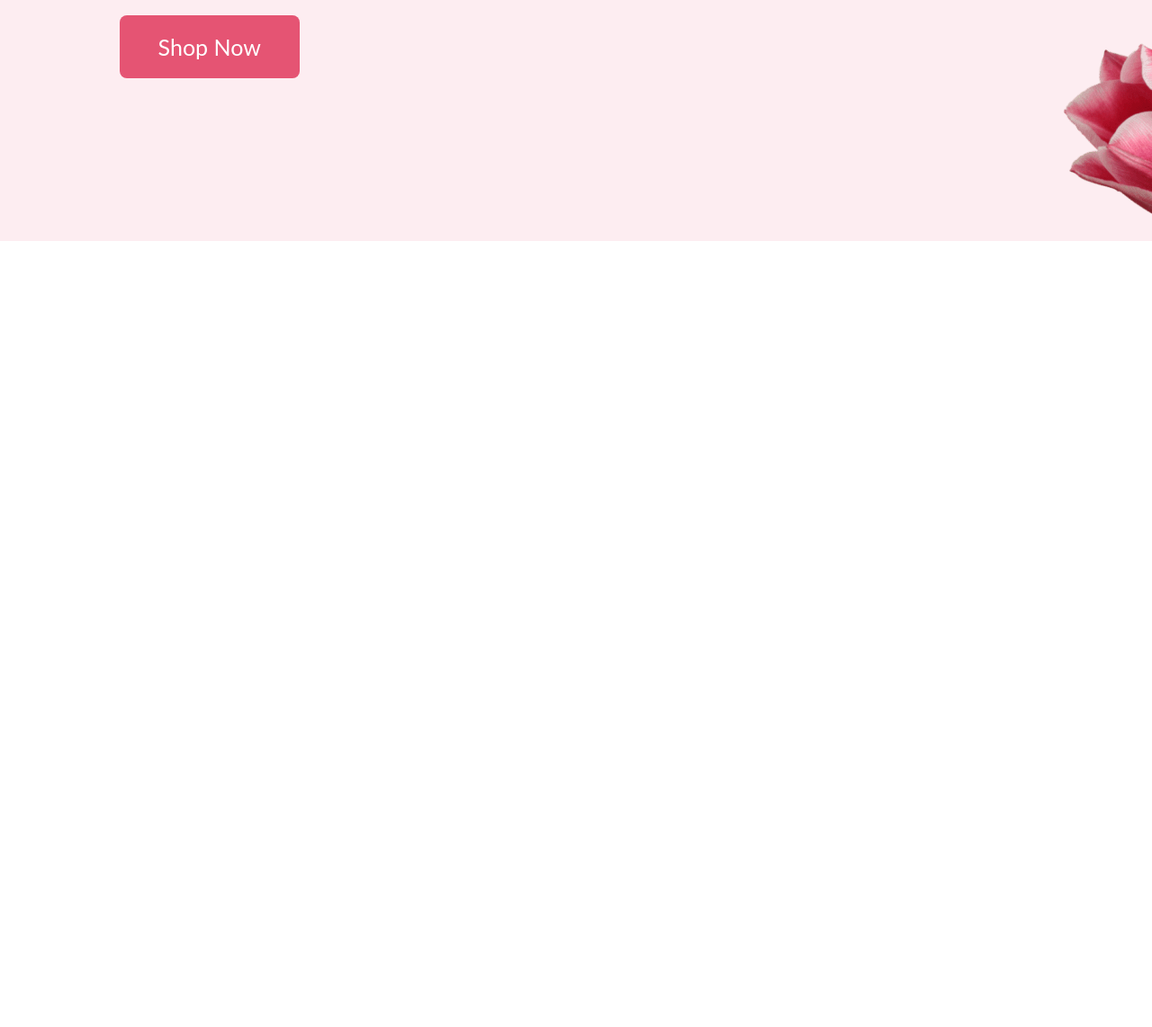
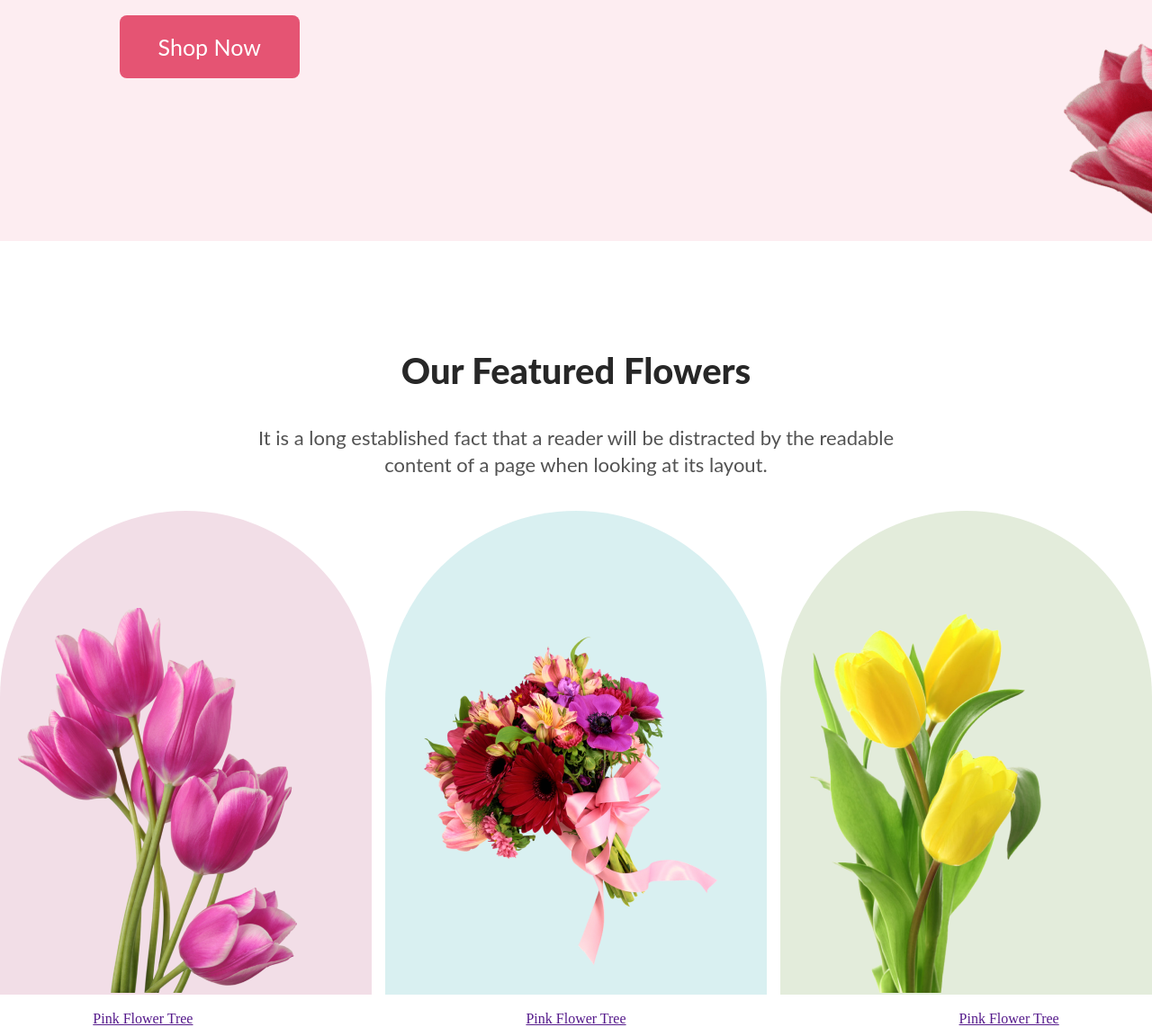
Before and after one commit to armanarif126/flower-shop-assignment, a plain HTML site: page index.html in a window 1280 px wide. Shown: the part 582-1724 px from the top of the page at 90% size. Before the commit the page ends 854 px from the top, so only its background shows below. Drawn offline with Linux system fonts and the light colour scheme.

Commit message:
added 'featured flower' section in main element

```diff
--- a/index.html
+++ b/index.html
@@ -39,7 +39,55 @@
       <!-- top banned section ended -->
     </header>
 
-    <main></main>
+    <main>
+      <div class="featured-flower-section">
+        <div class="featured-flower-content">
+          <h2 class="featured-flower-heading">Our Featured Flowers</h2>
+          <br />
+          <br />
+          <p class="featured-flower-description">
+            It is a long established fact that a reader will be distracted by
+            the readable <br />
+            content of a page when looking at its layout.
+          </p>
+        </div>
+
+        <br />
+        <br />
+
+        <div class="featured-flower-images">
+          <div class="featured-flower-image1">
+            <img
+              class="featured-image1"
+              src="/Flower Asset/pngwing 6.png"
+              alt="Image"
+            />
+          </div>
+          <div class="featured-flower-image2">
+            <img
+              class="featured-image2"
+              src="/Flower Asset/pngwing 5.png"
+              alt="Image"
+            />
+          </div>
+          <div class="featured-flower-image3">
+            <img
+              class="featured-image3"
+              src="/Flower Asset/pngwing 7.png"
+              alt="Image"
+            />
+          </div>
+        </div>
+
+        <br />
+
+        <div class="featured-flower-image-links">
+          <a href="">Pink Flower Tree</a>
+          <a href="">Pink Flower Tree</a>
+          <a href="">Pink Flower Tree</a>
+        </div>
+      </div>
+    </main>
     <footer></footer>
   </body>
 </html>
--- a/style.css
+++ b/style.css
@@ -42,3 +42,80 @@
 .top-banner-image-div {
   height: 750px;
 }
+
+
+/* styles for the elements of "featured flower" section */
+
+.featured-flower-content {
+  text-align: center;
+  margin-top: 120px;
+}
+
+.featured-flower-heading {
+  color: #272727;
+  font-family: Lato;
+  font-size: 40px;
+  font-weight: 800;
+}
+
+.featured-flower-description {
+  color: rgba(39, 39, 39, 0.8);
+  font-family: Lato;
+  font-size: 22px;
+  font-style: normal;
+  font-weight: 400;
+  line-height: 30px;
+}
+
+.featured-flower-images {
+  display: flex;
+  justify-content: center;
+  align-items: center;
+  gap: 15px;
+}
+.featured-flower-image1 {
+  width: 464px;
+  height: 538px;
+  border-radius: 300px 300px 0px 0px;
+  background: rgba(167, 33, 98, 0.15);
+}
+.featured-flower-image2 {
+  width: 464px;
+  height: 538px;
+  border-radius: 300px 300px 0px 0px;
+  background: rgba(5, 151, 160, 0.15);
+}
+
+.featured-flower-image3 {
+  width: 464px;
+  height: 538px;
+  border-radius: 300px 300px 0px 0px;
+  background: rgba(71, 125, 17, 0.15);
+}
+
+.featured-image1 {
+  width: 310px;
+  height: 428px;
+  margin-top: 58px;
+  padding: 50px 20px 0px 20px;
+}
+
+.featured-image2 {
+  width: 370px;
+  height: 370px;
+  margin-top: 25px;
+  padding: 110px 27px 30px 27px;
+}
+
+.featured-image3 {
+  width: 314px;
+  height: 471px;
+  margin-top: 65px;
+}
+
+.featured-flower-image-links {
+  display: flex;
+  justify-content: center;
+  align-items: center;
+  gap: 370px;
+}
```
